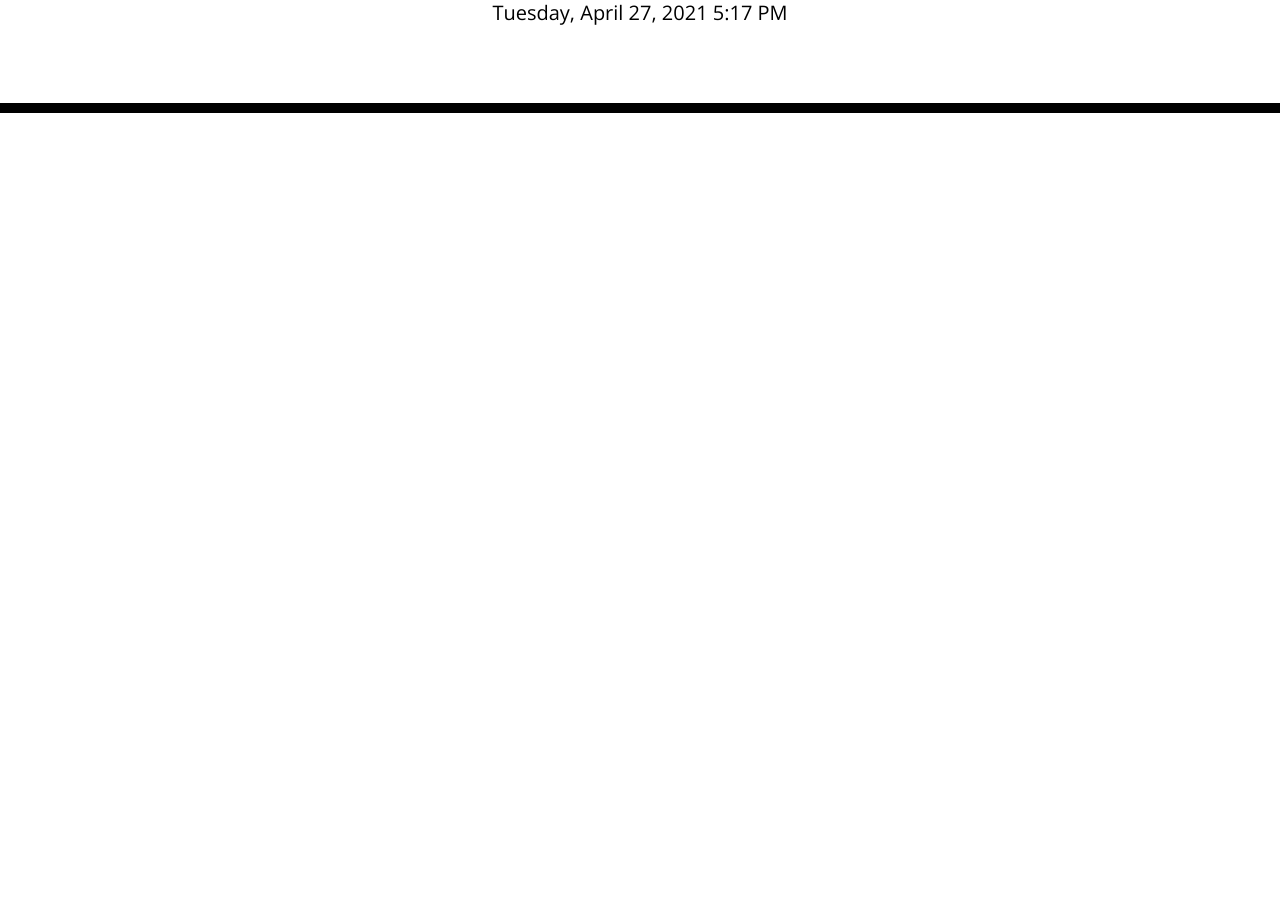
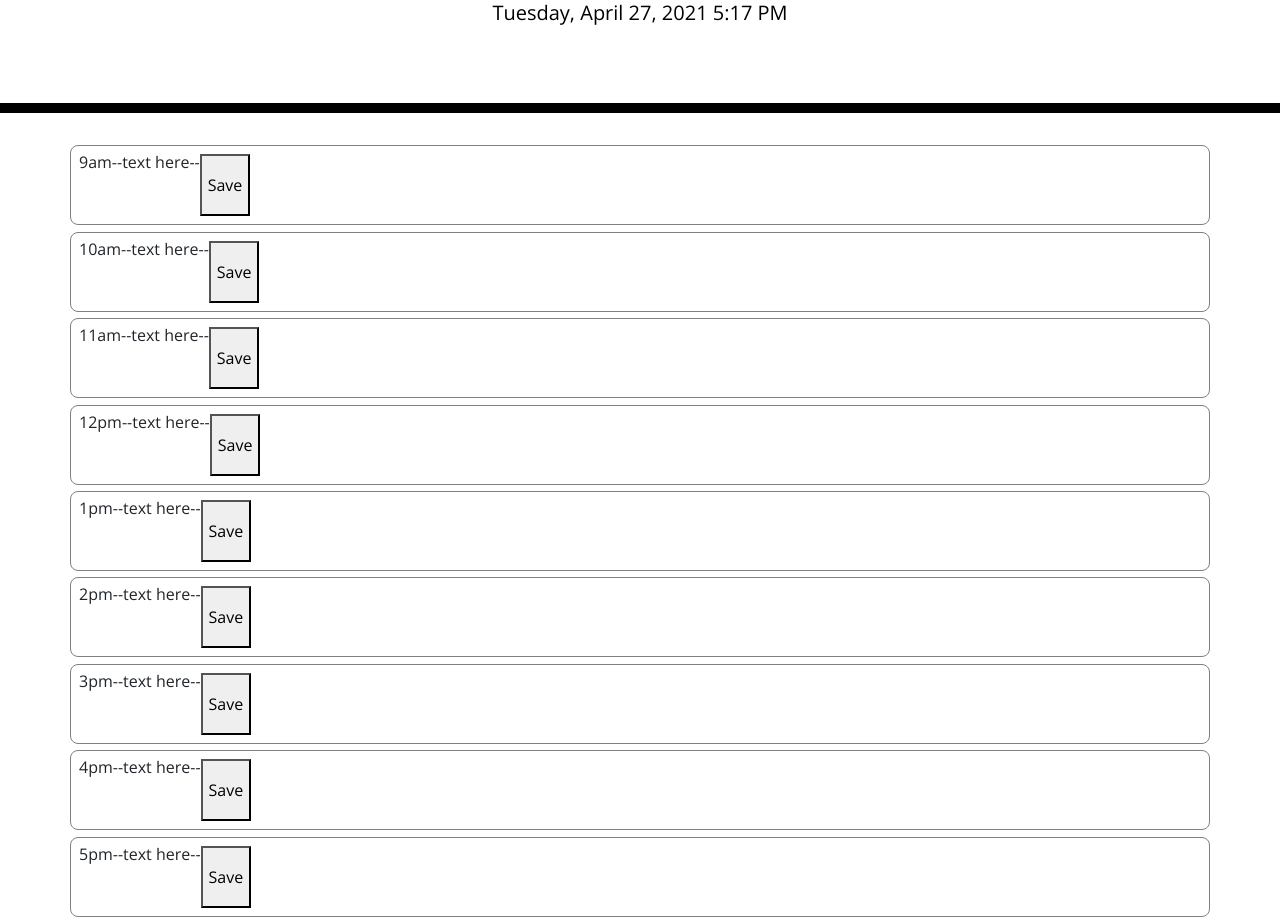
Before and after one commit to SummerElise/Scheduler-HW5, a plain HTML site: page index.html in a window 1280 px wide. Shown: the part 191-1114 px from the top of the page. Before the commit the page ends 800 px from the top, so only its background shows below. Drawn offline with nearby package versions, Linux system fonts and the light colour scheme.

Commit message:
added rows with times to my html; revised my css so the hourly rows fit the screen better

```diff
--- a/index.html
+++ b/index.html
@@ -30,8 +30,51 @@
     </header>
     <div class="container">
       <!-- Timeblocks go here -->
-      <div class="col-12 row"></div>
-    </div>
+      <div class="row" id="9">
+        <span>9am</span>
+        <span>--text here--</span>
+        <button typ="9amSave">Save</button>
+        </div>
+      <div class="row" id="10">
+        <span>10am</span>
+        <span>--text here--</span>
+        <button id="10amSave">Save</button>
+      </div>
+      <div class="row" id="11">
+        <span>11am</span>
+        <span>--text here--</span>
+        <button id="11amSave">Save</button>
+      </div>
+      <div class="row" id="12">
+        <span>12pm</span>
+        <span>--text here--</span>
+        <button id="12pmSave">Save</button>
+      </div>
+      <div class="row" id="13">
+        <span>1pm</span>
+        <span>--text here--</span>
+        <button id="1pmSave">Save</button>
+      </div>
+      <div class="row" id="14">
+        <span>2pm</span>
+        <span>--text here--</span>
+        <button id="2pmSave">Save</button>
+      </div>
+      <div class="row" id="15">
+        <span>3pm</span>
+        <span>--text here--</span>
+        <button id="3pmSave">Save</button>
+      </div>
+      <div class="row" id="16">
+        <span>4pm</span>
+        <span>--text here--</span>
+        <button id="4pmSave">Save</button>
+      </div>
+      <div class="row" id="17">
+        <span>5pm</span>
+        <span>--text here--</span>
+        <button id="5pmSave">Save</button>
+      </div>
 
     <script src="https://cdnjs.cloudflare.com/ajax/libs/jquery/3.2.1/jquery.min.js"></script>
     <script src="https://cdnjs.cloudflare.com/ajax/libs/moment.js/2.24.0/moment.min.js"></script>
--- a/script.js
+++ b/script.js
@@ -1,2 +1,5 @@
 var today = moment();
 $("#currentDay").text(today.format("LLLL"));
+
+var rows = document.getElementsByClassName("row");
+var currentHour = parseInt(moment().format('H'));
--- a/style.css
+++ b/style.css
@@ -31,9 +31,11 @@ body {
   }
 
   .row {
-    white-space: pre-wrap;
+    padding: 0.5em;
+    margin-bottom: 0.4em;
+    border: 1px solid gray;
+    border-radius: 0.5em;
     height: 80px;
-    border-top: 1px solid white;
   }
 
   .hour {
```
